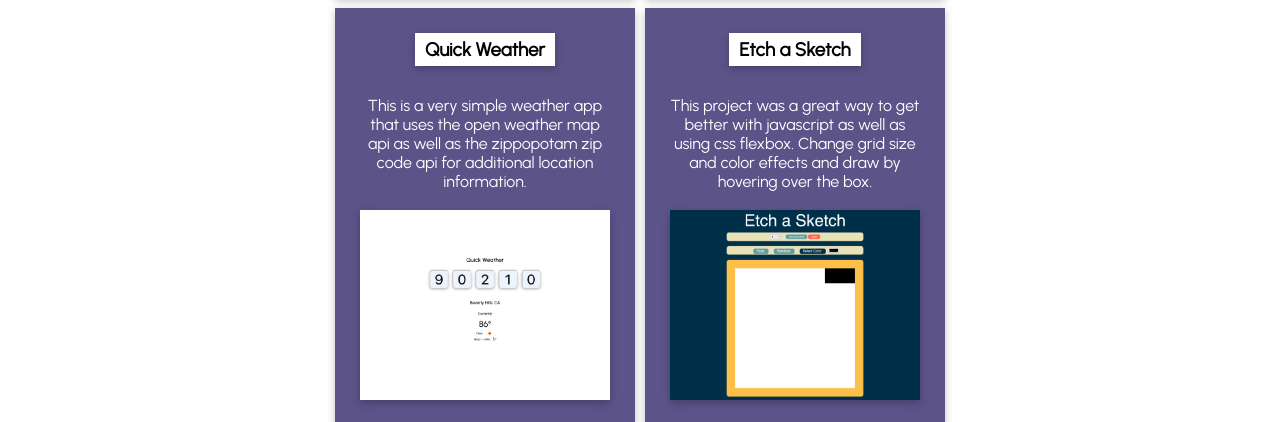
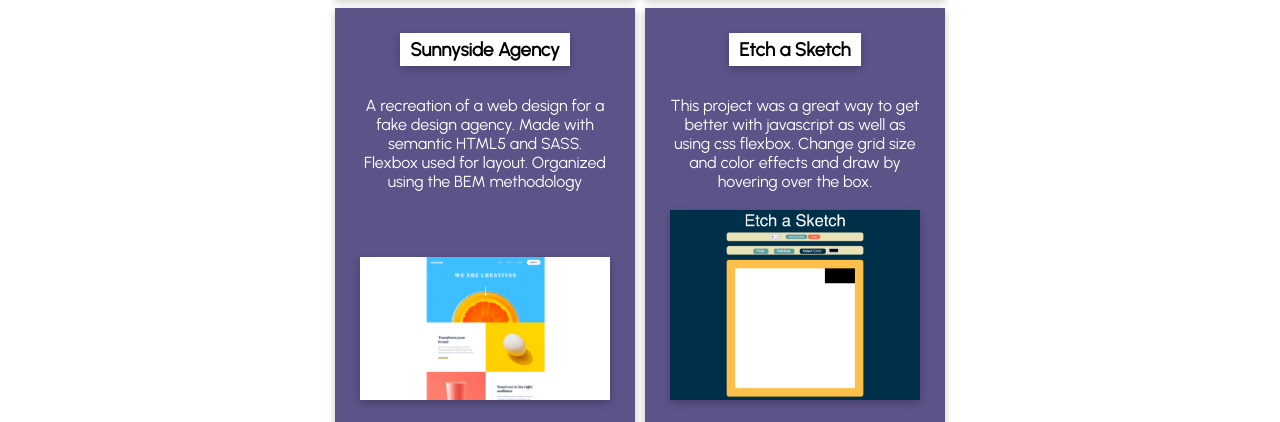
Before and after one commit to curtisgry/portfolio-site, a Gatsby site: page / in a window 1280 px wide. Shown: the part 2884-3306 px from the top of the page. Built offline with nearby package versions, Linux system fonts and the light colour scheme; Gatsby itself is replaced by a stand-in of ours.

Commit message:
update portfolio item

```diff
--- a/src/components/ProjectItem.js
+++ b/src/components/ProjectItem.js
@@ -13,7 +13,7 @@ export default function ProjectItem({ project }) {
   function toggleMouseIn() {
     setMouseIn((last) => !last);
   }
-
+  // TODO: Remove hover effects for mobile devices
   return (
     <div
       ref={ref}
--- a/src/data/projects.js
+++ b/src/data/projects.js
@@ -3,6 +3,7 @@ import shopapp from '../images/shopapp.png';
 import tipcalculator from '../images/tipcalculator.png';
 import weatherapp from '../images/simpleweather.png';
 import etchasketch from '../images/etchasketch.png';
+import sunnyside from '../images/sunnyside.png';
 
 import js from '../images/javascript.svg';
 import html from '../images/html5.svg';
@@ -40,12 +41,12 @@ const projects = [
   },
   {
     id: v4(),
-    title: 'Quick Weather',
-    desc: 'This is a very simple weather app that uses the open weather map api as well as the zippopotam zip code api for additional location information.',
-    stack: [js, html, css],
-    link: 'https://curtisgry.github.io/quick-weather/',
-    linkGit: 'https://github.com/curtisgry/quick-weather',
-    image: weatherapp,
+    title: 'Sunnyside Agency',
+    desc: 'A recreation of a web design for a fake design agency. Made with semantic HTML5 and SASS. Flexbox used for layout. Organized using the BEM methodology',
+    stack: [html, css, sass],
+    link: 'https://curtisgry.github.io/sunnyside-agency/',
+    linkGit: 'https://github.com/curtisgry/sunnyside-agency',
+    image: sunnyside,
   },
   {
     id: v4(),
```
Also changed, not shown: src/images/sunnyside.png (added).
